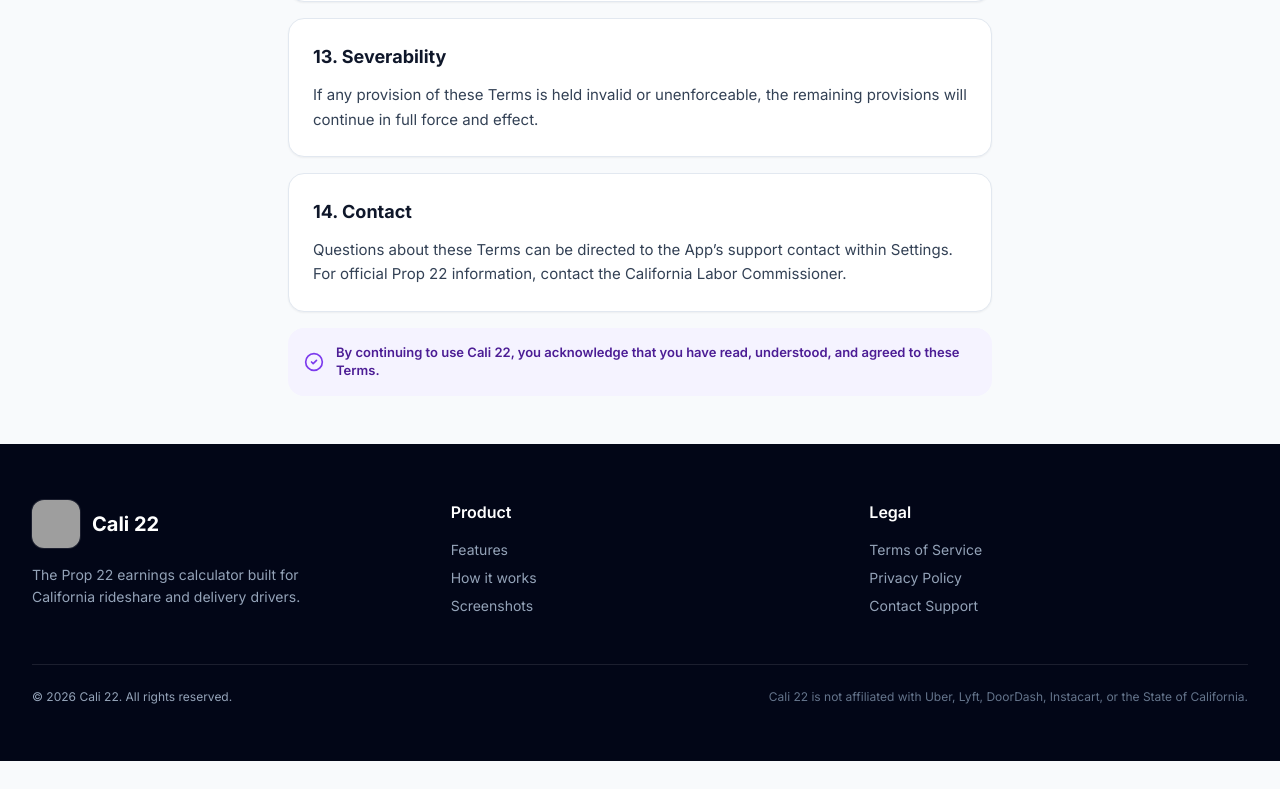
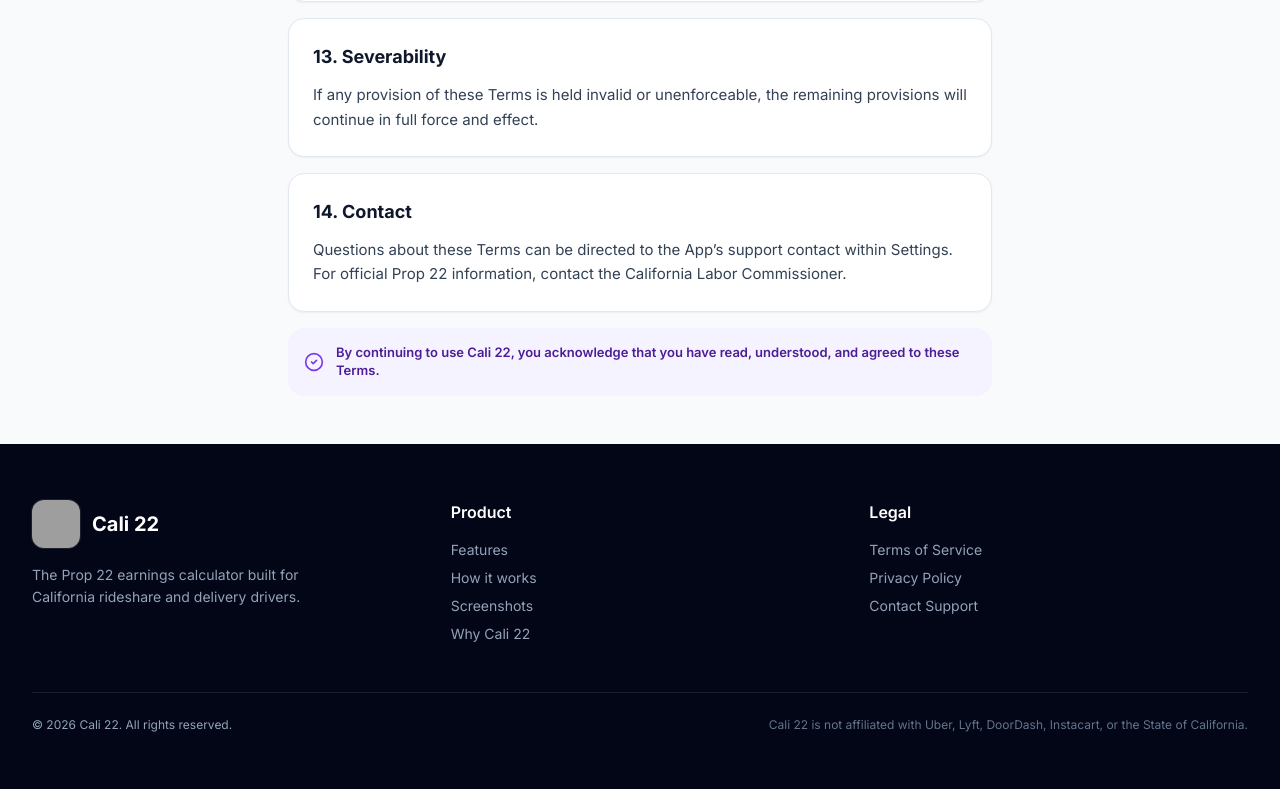
Before and after one commit to hbwell04/cali22-website, a React (Vite) app: page /terms in a window 1280 px wide. Shown: the part 3325-4114 px from the top of the page. Before the commit the page ends 4086 px from the top, so only its background shows below. Built offline with nearby package versions, Linux system fonts and the light colour scheme; grey boxes are pictures that could not be loaded.

Commit message:
Add link to 'Why Cali 22' in Footer component

```diff
--- a/src/components/sections/Footer.tsx
+++ b/src/components/sections/Footer.tsx
@@ -30,6 +30,9 @@ const Footer: React.FC = () => {
               </li>
               <li>
                 <a href="#screenshots" className="hover:text-white transition-colors">Screenshots</a>
+              </li>
+              <li>
+                <Link to="/why-cali-22" className="hover:text-white transition-colors">Why Cali 22</Link>
               </li>
             </ul>
           </div>
```
